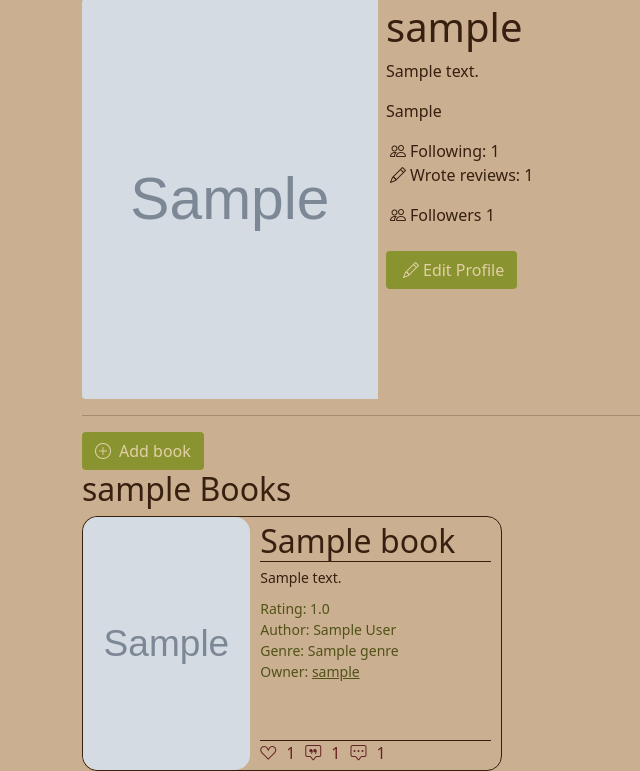
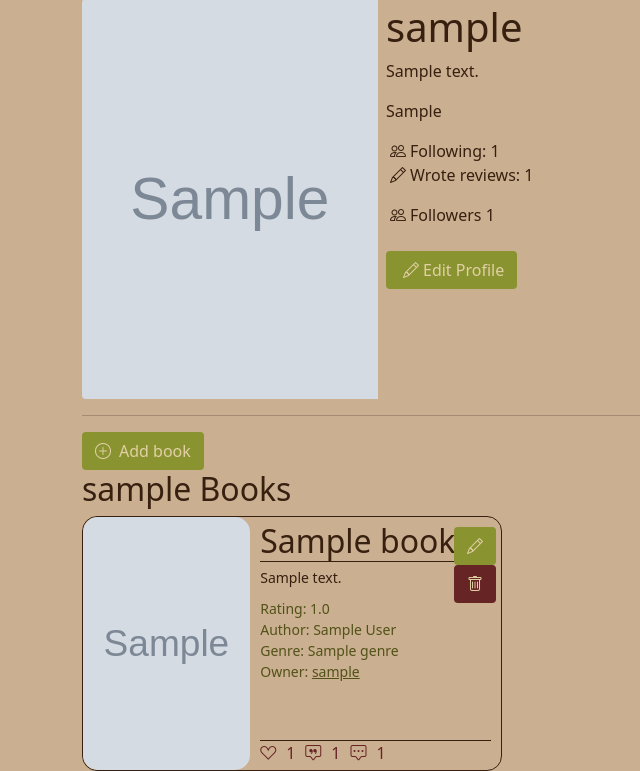
Before and after one commit to malceva-ekaterina/bookshelf, a Django app: page /accounts/profile/ in a window 1280 px wide. Shown: the part 71-842 px from the top of the page, without its empty margins (0-640 px from the left). Run offline with Django 5.2, Linux system fonts and the light colour scheme; a user stored in the database is signed in; tables that the repository leaves empty hold one stand-in row (values such as "Sample post"); grey boxes marked "Sample" are stand-in pictures; data that the repository does not hold is empty.

Commit message:
change screenshots, book card add buttom edit delete

```diff
--- a/static/css/style.css
+++ b/static/css/style.css
@@ -93,6 +93,7 @@ header {
 }
 .book_title {
     border-bottom: var(--brown) 1px solid;
+    overflow-wrap: break-word;
     margin-bottom: 5px;
 }
 .book_title > h2 > a {
@@ -101,9 +102,15 @@ header {
     text-decoration: none;
     color: var(--brown);
 }
+.absol-button {
+    position: absolute;
+    right: 0;
+    padding: 5px;
+}
 .book_info {
     width: 60%;
     padding:5px 10px;
+    position: relative;
 }
 .descr {
     width: 100%;
@@ -161,6 +168,20 @@ header {
     mask-repeat: no-repeat;
     mask-position: center;
 }
+.red-btn {
+    color: var(--white);
+    background-color: var(--red);
+}
+.red-btn i {
+    color: var(--white);
+}
+.red-btn:hover {
+    color: var(--white);
+    background-color: var(--brown);
+}
+.red-btn:hover i{
+    color: var(--white);
+}
 .green-btn {
     color: var(--white);
     background-color: var(--l-green);
--- a/templates/books/book_card.html
+++ b/templates/books/book_card.html
@@ -3,10 +3,26 @@
         <img src="{{ book.cover.url}}" class="img-fluid img" alt="">
     </div>
     <div class="book_info d-flex flex-column col-7 h-100" >
-        <div class="book_title">
+        <div class="book_title" style=" white-space: nowrap;
+  overflow: hidden;
+  text-overflow: ellipsis;">
             <h2 class="m-0 w-100">
                 <a href="{% url "book_detail" book.pk%}" >{{ book.title }}</a>
             </h2>
+        </div>
+        <div class="absol-button">
+            {% url 'profile' as user_profile %}
+                {% if request.path == user_profile %}
+                    {% if is_author %}
+                        <a href="{% url "book_edit" book.pk %}" class="btn green-btn"><i class="bi bi-pencil"></i></a>
+                        <form action="{% url "book_delete" book.pk %}" method="post">
+                            {% csrf_token %}
+                            <button type="submit" class="btn red-btn m-0">
+                                <i class="bi bi-trash"></i>
+                            </button>
+                        </form>
+                    {% endif %}
+                {% endif %}
         </div>
         <div class="book_descr">
             <p class="descr small-text">{{ book.description }}</p>
--- a/templates/books/book_detail.html
+++ b/templates/books/book_detail.html
@@ -10,7 +10,7 @@
                 <h1 class="display-3">{{ book.title }}</h1>
             </div>
             <div class="book_descr">
-                <p class="">{{ book.description }}</p>
+                <p class="" style="overflow-wrap: break-word;">{{ book.description }}</p>
                 <div class="d-flex flex-column">
                     <p class="small-text">
                         <span>Author: </span>
--- a/templates/books/book_form.html
+++ b/templates/books/book_form.html
@@ -2,7 +2,7 @@
 {% block title %}Book Form{% endblock title %}
 {% block content %}
     <form method="post" enctype="multipart/form-data" class="border-form  p-3 rounded">
-        <h1>Add Book</h1>
+        <h1>Book</h1>
         <hr>
         {% csrf_token %}
 
```
Also changed, not shown: book_detail.png, profile.png.
